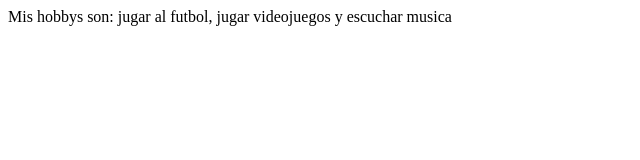
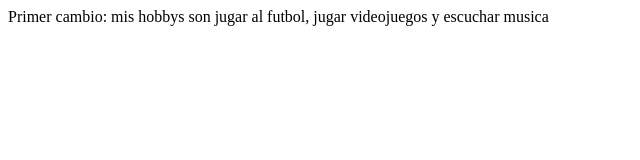
Before and after one commit to Landa-ops/Repo1Actividad1, a plain HTML site: page JorgeVizuete.html in a window 1280 px wide. Shown: the whole page, without its empty margins (0-640 px from the left). Drawn offline with Linux system fonts and the light colour scheme.

Commit message:
ADD: cambio Jorge

```diff
--- a/JorgeVizuete.html
+++ b/JorgeVizuete.html
@@ -6,6 +6,6 @@
     <title>Document</title>
 </head>
 <body>
-    Mis hobbys son: jugar al futbol, jugar videojuegos y escuchar musica
+    Primer cambio: mis hobbys son jugar al futbol, jugar videojuegos y escuchar musica
 </body>
 </html>
```
Also changed, not shown: index.html (+1 -1 lines).
